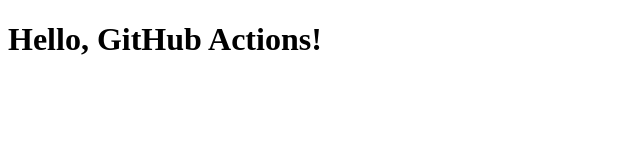
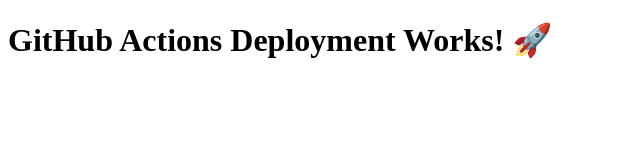
Before and after one commit to nishtha2405/gh-deployment-workflow, a plain HTML site: page index.html in a window 1280 px wide. Shown: the whole page, without its empty margins (0-640 px from the left). Drawn offline with Linux system fonts and the light colour scheme.

Commit message:
Update index.html

```diff
--- a/index.html
+++ b/index.html
@@ -6,6 +6,6 @@
     <title>Hello GitHub Actions</title>
 </head>
 <body>
-    <h1>Hello, GitHub Actions!</h1>
+    <h1>GitHub Actions Deployment Works! 🚀</h1>
 </body>
 </html>
```
